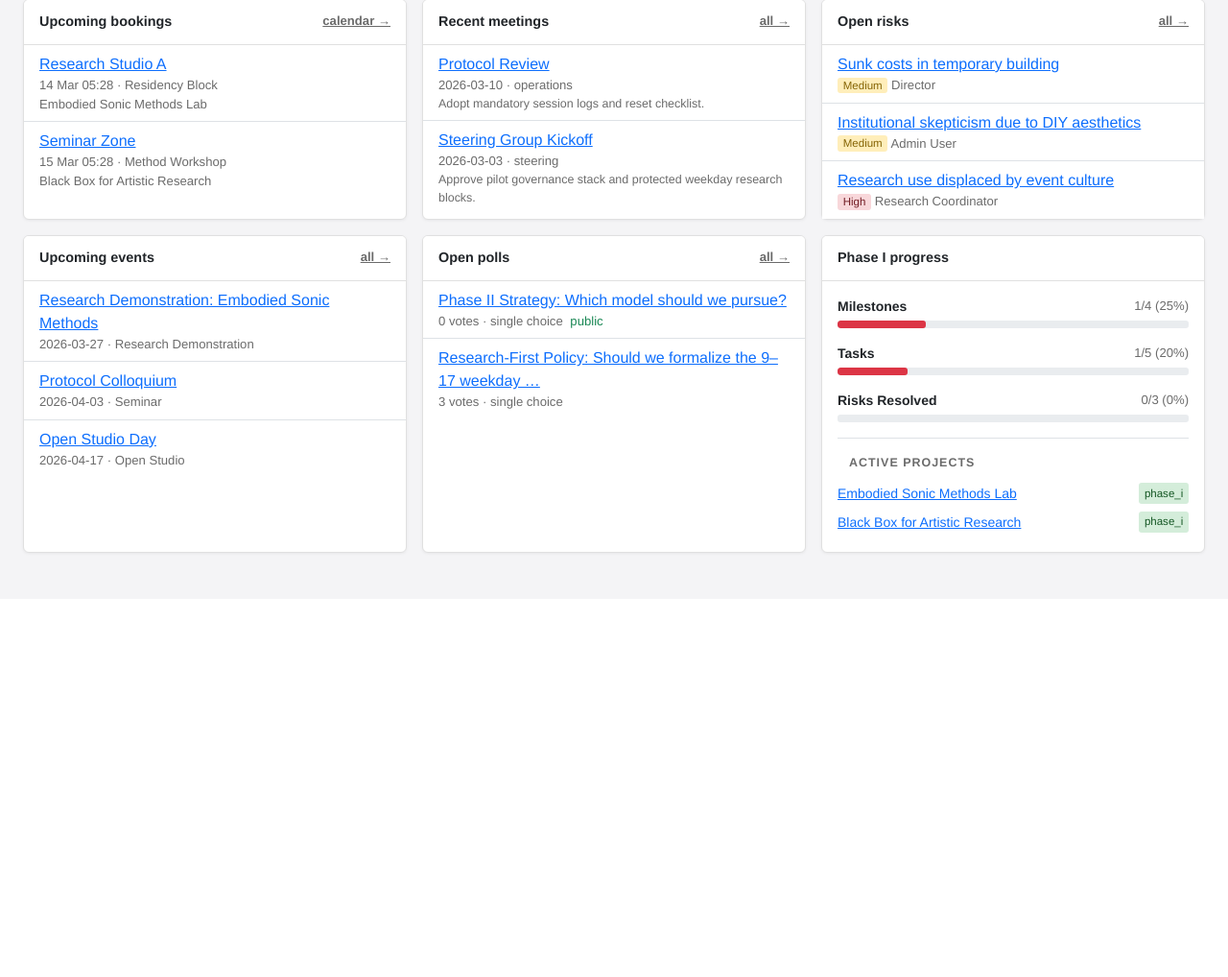
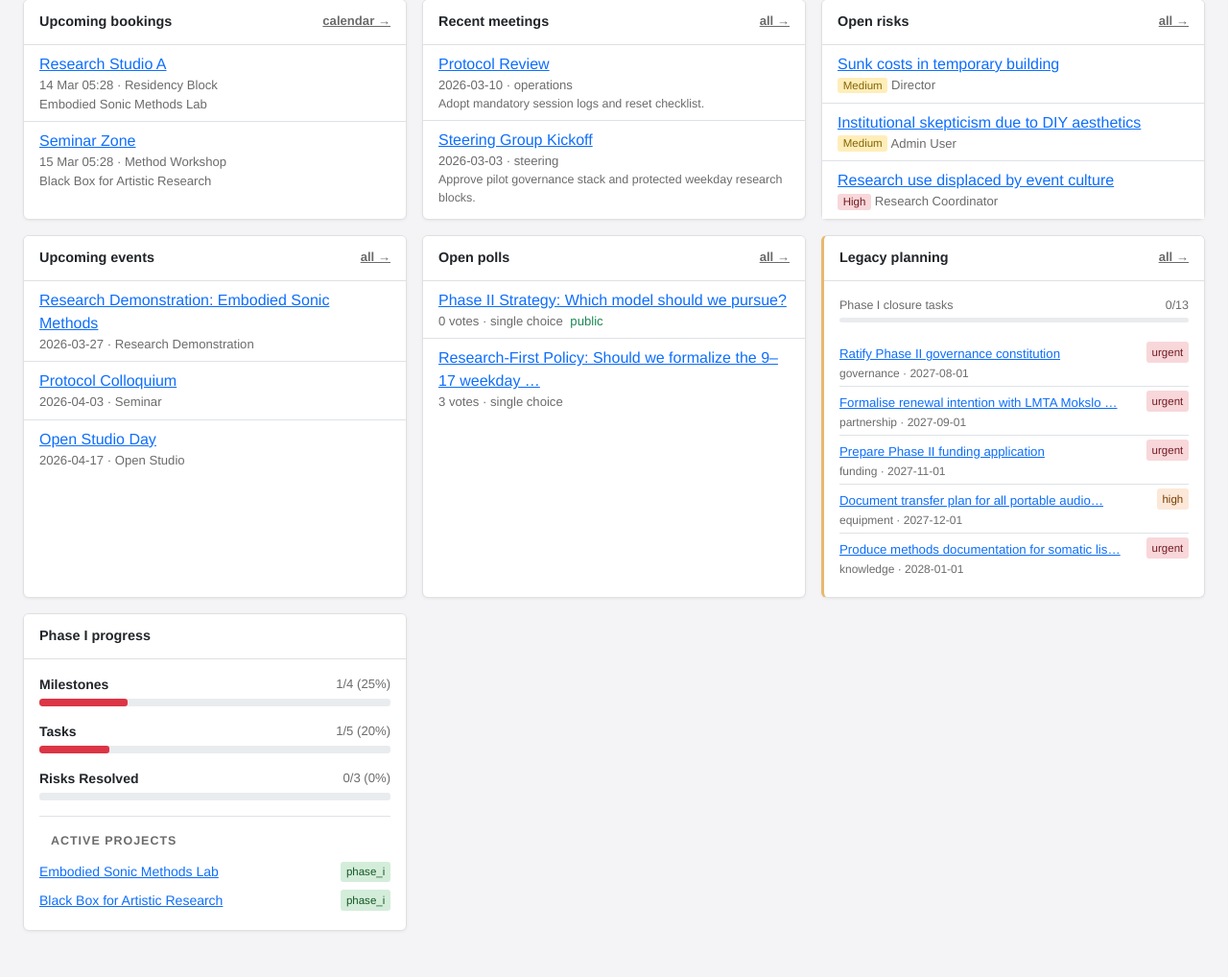
Before and after one commit to iorobertob/ideas-block-org, a Flask app: page / in a window 1280 px wide. Shown: the part 426-1444 px from the top of the page at 96% size. Before the commit the page ends 1005 px from the top, so only its background shows below. Run offline with Flask 3, Linux system fonts and the light colour scheme; a user stored in the database is signed in; data comes from the database, SQL or seed files in the repository.

Commit message:
Research journal UX + legacy widget on dashboard
- Research journal on project detail: collapse form, rich log
  format with methods/observations/questions sections replacing
  dense table; session count in header
- Documentation gap banners: red (>30 days), amber (>14 days),
  warning for active projects with no sessions
- Dashboard: legacy planning widget with progress bar and
  urgent/high tasks for Phase I closure visibility

Co-Authored-By: Claude Sonnet 4.6 <noreply@anthropic.com>

```diff
--- a/app/routes.py
+++ b/app/routes.py
@@ -582,10 +582,18 @@ def register_routes(app):
             'tasks': {'done': tasks_done, 'total': tasks_total},
             'risks_resolved': {'done': risks_closed, 'total': risks_total},
         }
+        # Legacy planning — urgent/overdue tasks
+        legacy_urgent = LegacyTask.query.filter(
+            LegacyTask.status.notin_(['done']),
+            LegacyTask.priority.in_(['urgent', 'high'])
+        ).order_by(LegacyTask.deadline.asc()).limit(5).all()
+        legacy_total = LegacyTask.query.count()
+        legacy_done = LegacyTask.query.filter_by(status='done').count()
         return render_template('dashboard.html', stats=stats, upcoming=upcoming, meetings=meetings,
                                risks=risks, upcoming_events=upcoming_events, my_tasks=my_tasks,
                                phase_progress=phase_progress, active_projects=active_projects,
-                               open_polls=open_polls)
+                               open_polls=open_polls, legacy_urgent=legacy_urgent,
+                               legacy_total=legacy_total, legacy_done=legacy_done)
 
     # ── Auth ──
 
@@ -1424,7 +1432,7 @@ def register_routes(app):
                                project_budget_summary=project_budget_summary,
                                facility_equipment=facility_equipment, wg_memberships=wg_memberships,
                                attachments=attachments, audit_entries=audit_entries,
-                               all_users=all_users)
+                               all_users=all_users, now_date=date.today())
 
     # ── Legacy Planning Dashboard ──
 
--- a/app/templates/dashboard.html
+++ b/app/templates/dashboard.html
@@ -179,6 +179,38 @@
   </div>
   {% endif %}
 
+  <!-- Legacy planning -->
+  {% if legacy_urgent %}
+  <div class="col-md-6 col-xl-4">
+    <div class="card h-100" style="border-left:3px solid #e8b86d">
+      <div class="card-header d-flex justify-content-between">
+        <span>Legacy planning</span>
+        <a href="{{ url_for('legacy') }}" class="small-muted">all →</a>
+      </div>
+      <div class="card-body">
+        {% if legacy_total > 0 %}
+        <div class="d-flex justify-content-between mb-1">
+          <span class="small-muted" style="font-size:0.78rem">Phase I closure tasks</span>
+          <span class="small-muted" style="font-size:0.78rem">{{ legacy_done }}/{{ legacy_total }}</span>
+        </div>
+        <div class="progress mb-3" style="height:5px">
+          <div class="progress-bar" style="width:{{ (legacy_done/legacy_total*100)|round|int }}%;background:#e8b86d;border-radius:3px"></div>
+        </div>
+        {% endif %}
+        {% for t in legacy_urgent %}
+        <div class="d-flex justify-content-between align-items-start py-1 {% if not loop.last %}border-bottom{% endif %}">
+          <div>
+            <a href="{{ url_for('record_detail', kind='legacy_tasks', record_id=t.id) }}" class="primary-link" style="font-size:0.83rem">{{ t.title[:45] }}{% if t.title|length > 45 %}…{% endif %}</a>
+            <div class="small-muted" style="font-size:0.75rem">{{ t.category }} · {{ t.deadline or 'no deadline' }}</div>
+          </div>
+          <span class="status-badge priority-{{ t.priority }} ms-1" style="white-space:nowrap">{{ t.priority }}</span>
+        </div>
+        {% endfor %}
+      </div>
+    </div>
+  </div>
+  {% endif %}
+
   <!-- Phase I progress -->
   <div class="col-md-6 col-xl-4">
     <div class="card h-100">
```
Also changed, not shown: app/templates/record_detail.html (+57 -20 lines).
